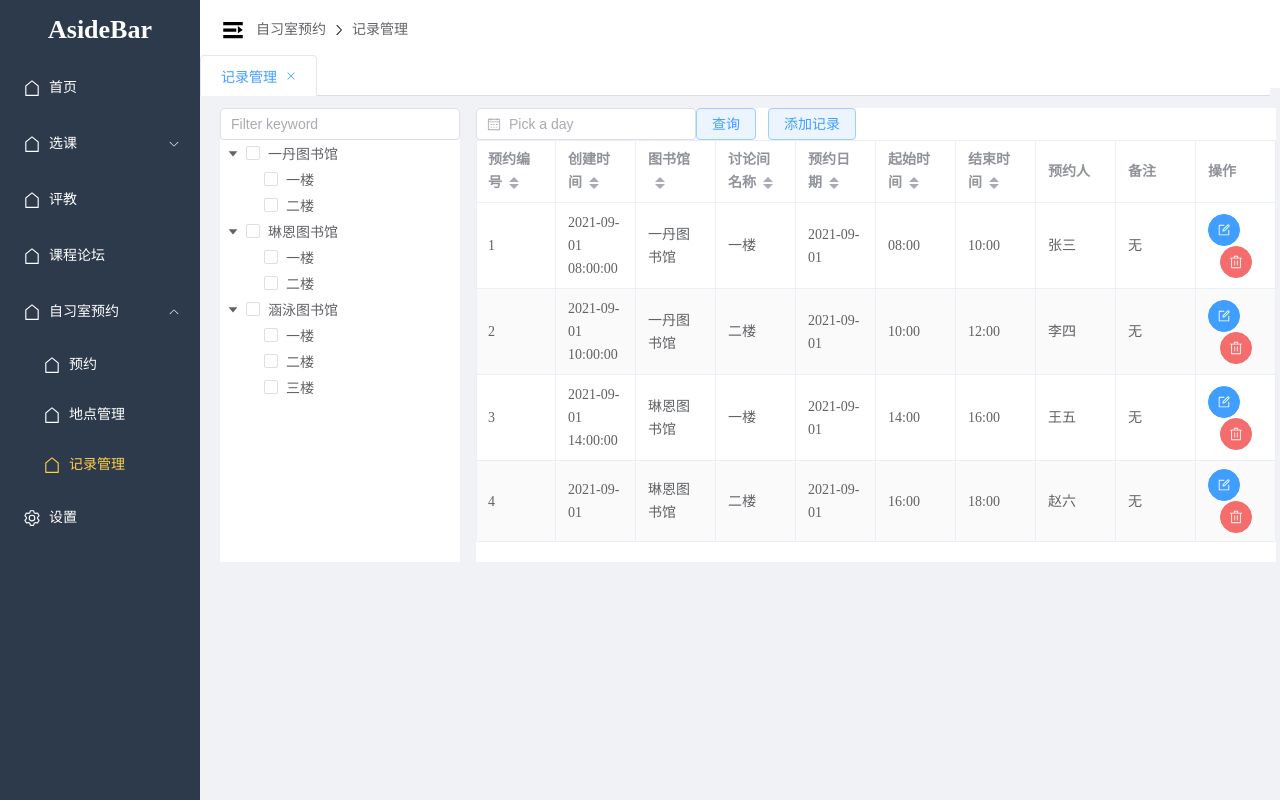
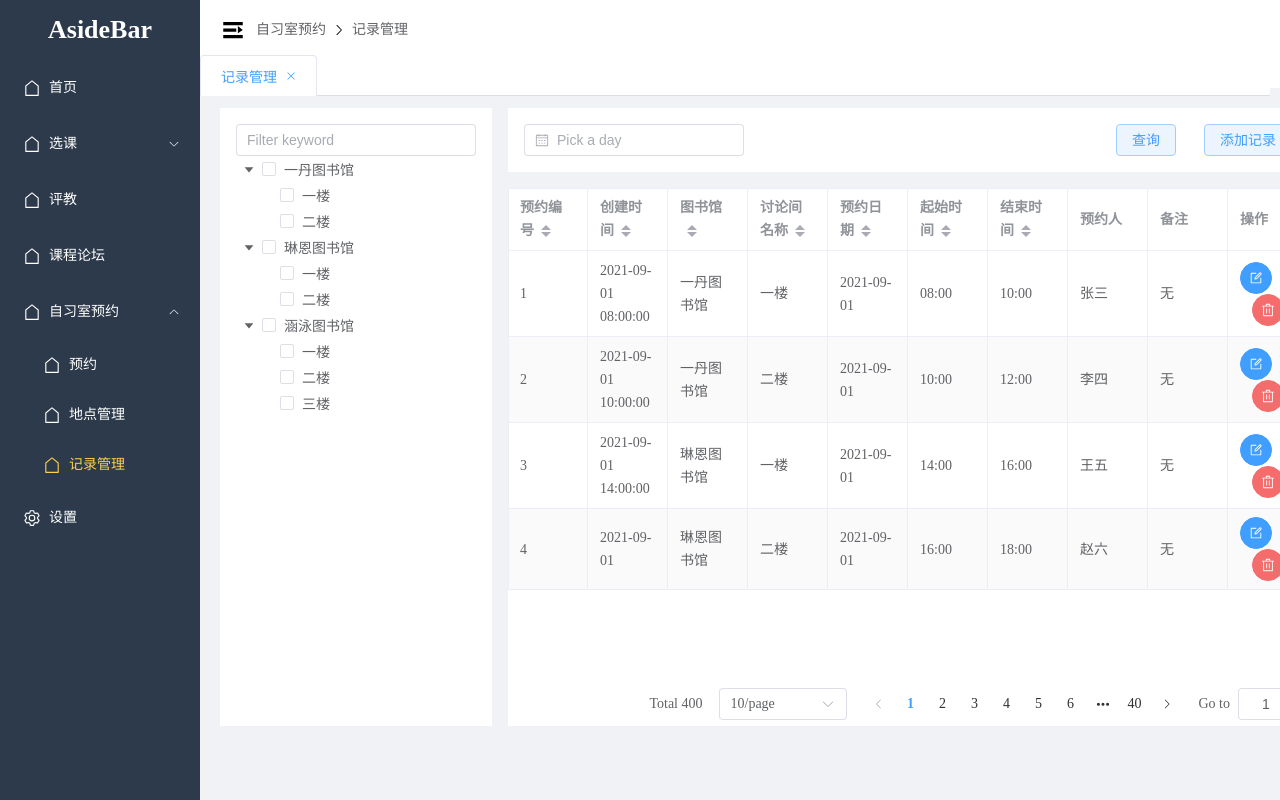
Before and after one commit to sustech-cs304/team-project-24spring-39, a Vue app in the folder se_frontend/: page /reservation-records in a window 1280 px wide. Built offline with nearby package versions, Linux system fonts and the light colour scheme; what makeit-captcha would draw is missing.

Commit message:
页面设计基本写完，地点管理的table无法显示el-scrollbar。记录管理的滚动条还没搞定

```diff
--- a/se_frontend/src/views/LocationsManagement.vue
+++ b/se_frontend/src/views/LocationsManagement.vue
@@ -244,6 +244,7 @@ const saveLocation = () => {
     </div>
 
     <div class="table">
+      <!--      <el-scrollbar class="custom-scrollbar">-->
       <el-table
         :data="displayData"
         style="width: 100%"
@@ -268,6 +269,7 @@ const saveLocation = () => {
           </template>
         </el-table-column>
       </el-table>
+      <!--      </el-scrollbar>-->
     </div>
 
     <div class="footer">
@@ -343,7 +345,6 @@ const saveLocation = () => {
   gap: 16px; /* 控制各个元素之间的间距 */
   padding: 16px;
   background-color: white;
-  //height: 60px;
 
   .location-search {
     width: 300px;
@@ -358,14 +359,34 @@ const saveLocation = () => {
   //height: 477px; /* 最大高度为 500px */
   flex-grow: 1;
   overflow: auto; /* 超出部分显示滚动条 */
+  //overflow: hidden; /* 隐藏默认滚动条 */
   background-color: white;
+
+  //.custom-scrollbar {
+  //  height: 100%;
+  //}
+  //
+  //.el-scrollbar__wrap {
+  //  max-height: 100%; /* 使滚动条高度占满父容器 */
+  //  overflow: hidden !important; /* 确保隐藏默认滚动条 */
+  //}
+  //
+  //.el-scrollbar__thumb {
+  //  background: deepskyblue;
+  //}
+  //
+  ///* 自定义滚动条样式 */
+  //.el-scrollbar__bar {
+  //  z-index: 1;
+  //  width: 8px;
+  //  background-color: transparent;
+  //}
 }
 
 .footer {
   display: flex;
   justify-content: flex-end;
-  padding: 16px;
+  padding: 6px;
   background-color: white;
-  //height: 60px; /* 固定高度 */
 }
 </style>
--- a/se_frontend/src/views/RecordsManagement.vue
+++ b/se_frontend/src/views/RecordsManagement.vue
@@ -246,6 +246,7 @@ watch(
         node-key="name"
       />
     </div>
+
     <div class="right-container">
       <div class="right-header">
         <el-date-picker
@@ -254,6 +255,8 @@ watch(
           placeholder="Pick a day"
           size="default"
         />
+        <!-- 自动扩展的空白元素 -->
+        <div class="spacer"></div>
         <el-button type="primary" plain @click="handleSearch">查询</el-button>
         <el-button type="primary" plain @click="() => openDialog()"
           >添加记录</el-button
@@ -289,6 +292,16 @@ watch(
             </template>
           </el-table-column>
         </el-table>
+      </div>
+
+      <div class="footer">
+        <el-pagination
+          v-model:current-page="currentPage"
+          v-model:page-size="pageSize"
+          :page-sizes="[10, 25, 50, 100]"
+          layout="total, sizes, prev, pager, next, jumper"
+          :total="400"
+        />
       </div>
     </div>
   </div>
@@ -378,21 +391,46 @@ watch(
 .container {
   display: flex;
   gap: 16px;
+  height: 617.6px; // 固定container为除去layout.vue中header的高度
 }
 
 .left-container {
   flex: 20%;
   background-color: white;
+  padding: 16px;
 }
 
 .right-container {
   flex: 80%;
-  background-color: white;
+  display: flex;
+  flex-direction: column;
+
+  .right-header {
+    display: flex;
+    align-items: center; /* 垂直居中对齐 */
+    gap: 16px; /* 控制各个元素之间的间距 */
+    padding: 16px;
+    background-color: white;
+
+    .spacer {
+      flex-grow: 1;
+    }
+  }
 
   .table-wrapper {
-    max-height: 600px;
-    overflow-y: auto;
-    overflow-x: auto;
+    margin-top: 16px;
+    background-color: white;
+    flex-grow: 1;
+    //max-height: 600px;
+    //overflow-y: auto;
+    //overflow-x: auto;
+  }
+
+  .footer {
+    display: flex;
+    justify-content: flex-end;
+    padding: 6px;
+    background-color: white;
   }
 }
 </style>
```
